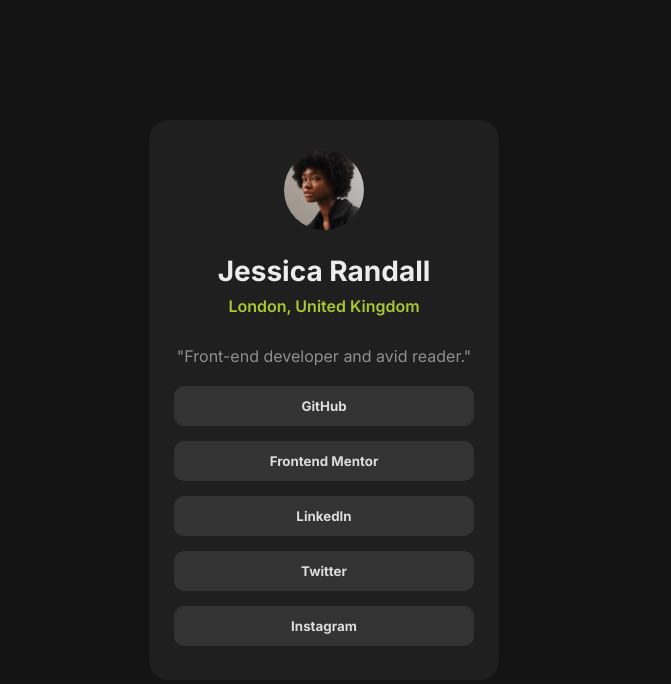
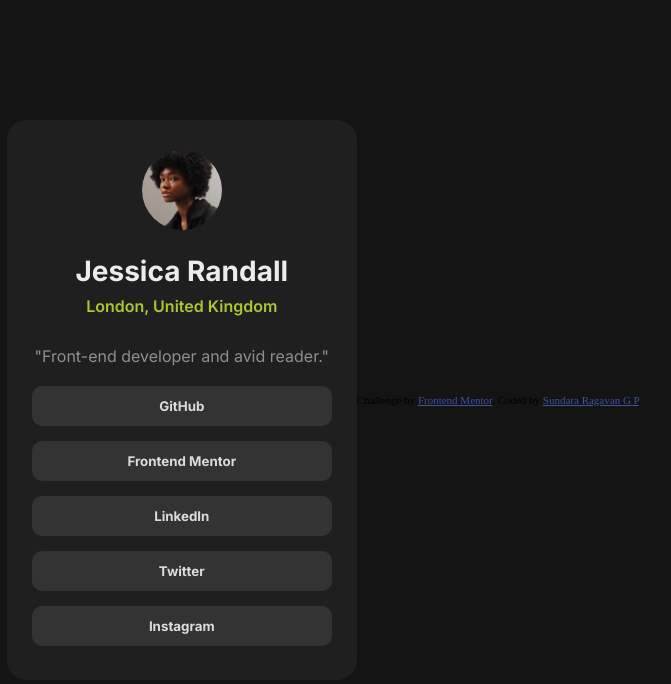
Before and after one commit to rjragavan007/SOCIAL-LINKS-PROFILE-MAIN, a plain HTML site: page index.html in a window 1280 px wide. Shown: the whole page, without its empty margins (316-987 px from the left). Drawn offline with Linux system fonts and the light colour scheme.

Commit message:
namemodify

```diff
--- a/index.html
+++ b/index.html
@@ -117,9 +117,9 @@ Frontend Mentor
   </button>
 </div>
 </div>
-  <!-- <div class="attribution">
+  <div class="attribution">
     Challenge by <a href="https://www.frontendmentor.io?ref=challenge" target="_blank">Frontend Mentor</a>.
-    Coded by <a href="#">Your Name Here</a>.
-  </div> -->
+    Coded by <a href="#">Sundara Ragavan G P</a>.
+  </div>
 </body>
 </html>
```
